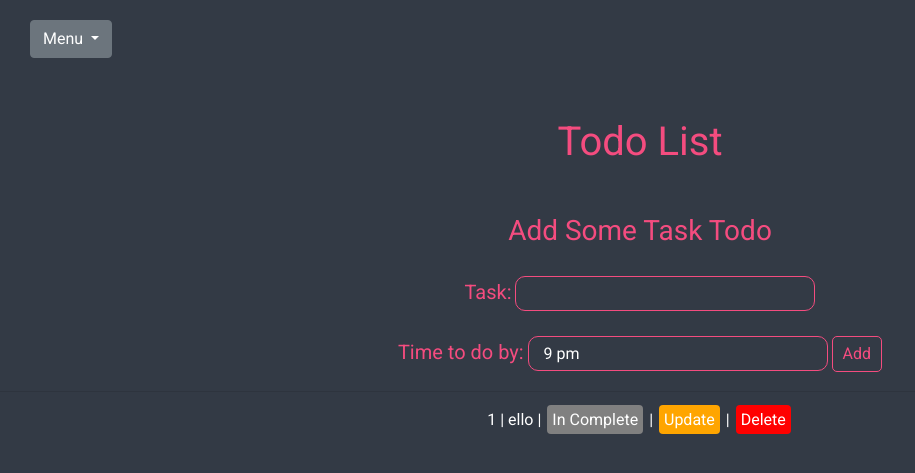
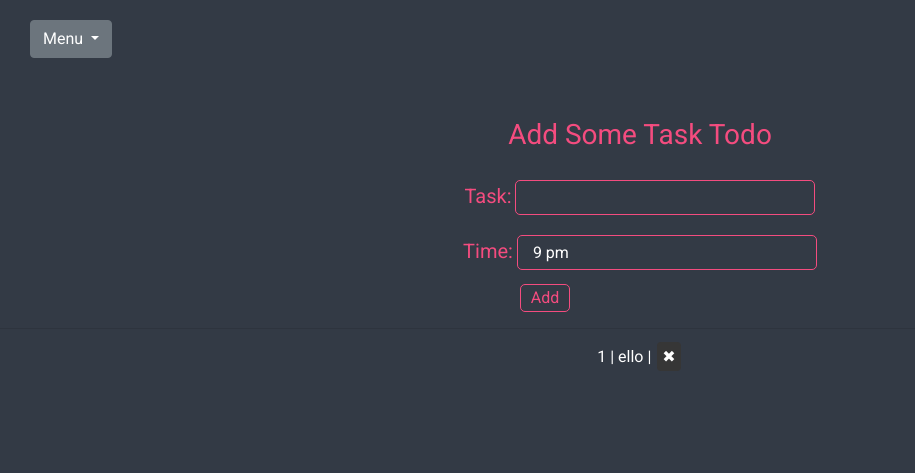
Before and after one commit to adityaKrishan651/code-jam-project, a Flask app: page /todo in a window 1280 px wide. Shown: the top 473 px of the page, without its empty margins (0-915 px from the left). Run offline with Flask 2, Linux system fonts and the light colour scheme; data comes from the database, SQL or seed files in the repository; both versions use the stored data as it was after the commit; some libraries are stand-ins or nearby versions.

Commit message:
imporved todo ui

```diff
--- a/app.py
+++ b/app.py
@@ -204,5 +204,5 @@ def clock():
     return render_template("clock.html")
 
 db.create_all()
-ui.run()
-# app.run(debug=True)
+#ui.run()
+app.run(debug=True)
--- a/static/main.css
+++ b/static/main.css
@@ -33,6 +33,27 @@ h3{
   width: 700px;
 }
 
+#ayy{
+  border-radius: 5px;
+  margin-top: 10px;
+  border: 0.5px solid #f44c7f;
+  color: #f44c7f;
+  background-color: #333a45;
+  width: 50px;
+  transition: all 0.3s ease;
+}
+
+#ayy:hover {
+  border-radius: 5px;
+  margin-top: 10px;
+  border: 0.5px solid #f44c7f;
+  color: #f44c7f;
+  background-color: #333a45;
+  width: 50px;
+  box-shadow: 2px 2px #f44c7f;
+}
+
+
 input[type=submit]{
   /* font-weight: bold; */
   border-radius: 5px;
@@ -52,9 +73,10 @@ input[type=text]{
   color: white;
   height: 35px;
   width: 300px;
-  border-radius: 10px;
+  border-radius: 5px;
   border: 0.5px solid #f44c7f;
   padding: 15px;
+  transition: all 0.3s ease;
 }
 
 textarea{
@@ -69,16 +91,10 @@ textarea{
 
 input:focus {
   outline-style: none;
+  box-shadow: 2px 2px #f44c7f;
 }
 textarea:focus{
   outline-style: none;
-}
-
-.btn-1 {
-  border-radius: 50%;
-  background-color: #333a45;
-  color: white;
-  padding: 5px 10px;
 }
 
 
@@ -93,7 +109,7 @@ label{
 }
 
 #u{
-  color: white;
+  color: black;
   background-color: orange;
   text-decoration: none;
   padding: 5px;
@@ -102,13 +118,26 @@ label{
 }
 
 
+
 #d{
   color: white;
-  background-color: red;
+  background-color: #363636;
   text-decoration: none;
   padding: 5px;
   border-radius: 4px;
   margin: 2px;
+  transition: background-color 0.3s ease;
+}
+
+#d:hover {
+  color: white;
+  background-color: #ff0000;
+  /* background-color: red; */
+  text-decoration: none;
+  padding: 5px;
+  border-radius: 4px;
+  margin: 2px;
+  box-shadow: 2px 2px #5c5c5c;
 }
 
 #an{
@@ -172,7 +201,7 @@ p{
 }
 
 .dni{
-  color: white;
+  color: black;
   background-color: rgb(5, 175, 5);
   text-decoration: none;
   padding: 5px;
@@ -182,7 +211,7 @@ p{
 }
 
 .nd{
-  color: white;
+  color: black;
   background-color: grey;
   text-decoration: none;
   padding: 5px;
--- a/templates/todo.html
+++ b/templates/todo.html
@@ -5,32 +5,24 @@
 
 {% block content%}
 <div class="t">
-    <h1 id="g">Todo List</h1>
     <h3 id="g">Add Some Task Todo</h3>
     </div>
     <div class="form-area">
       <form action="/add" method="POST" autocomplete="off">
         <label for="task">Task: </label>
-        <input type="text" name="task">
+        <input type="text" name="task" required>
         <p></p>
-        <label for="time">Time to do by: </label>
-        <input type="text" name="time" value="9 pm">
-        <input class="btn-1" type="submit" value="Add">
+        <label for="time">Time: </label>
+        <input type="text" name="time" value="9 pm" required><br>
+        <input style="margin-right: 190px;" class="btn-1" id="ayy" type="submit" value="Add">
       </form>
       <hr>
       <div class="task-area">
         {% for todo in todo_list %}
-        {% if todo.complete == False %}
             <span id="task">
-            {{ todo.id }} | {{ todo.task }} | <span class="nd">In Complete</span> | <a href="/update/{{ todo.id }}" id="u">Update</a> | <a href="/delete/{{ todo.id }}" id="d">Delete</a>
+            {{ todo.id }} | {{ todo.task }} | <a href="/delete/{{ todo.id }}" id="d">✖</a>
             </span><br>
             <p></p>
-        {% else %}
-        <span id="task">
-            {{ todo.id }} | {{ todo.task }} | <span class="dni">Done</span> | <a href="/update/{{ todo.id }}" id="u">Update</a> | <a href="/delete/{{ todo.id }}" id="d">Delete</a>
-            </span><br>
-            <p></p>
-        {% endif %}
         {% endfor %}
       </div>
     </div>
```
Also changed, not shown: datebase.db.
